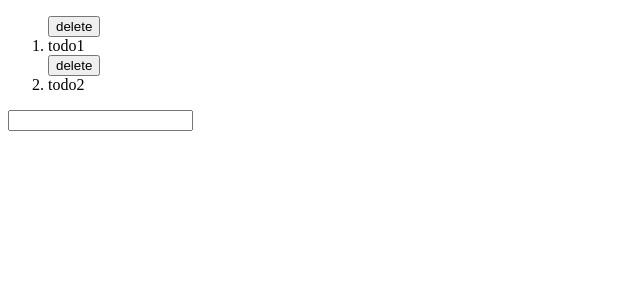
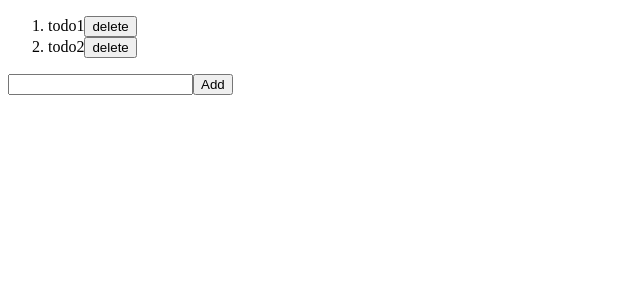
Before and after one commit to qkreltms/typescript-react-todolist, a React (Create React App) app: page / in a window 1280 px wide. Shown: the top 300 px of the page, without its empty margins (0-640 px from the left). Built offline with nearby package versions, Linux system fonts and the light colour scheme.

Commit message:
State, TSLint 사용해 기초적인 todo list 작성

```diff
--- a/package.json
+++ b/package.json
@@ -11,9 +11,10 @@
     "react": "^16.7.0",
     "react-dom": "^16.7.0",
     "react-scripts": "2.1.3",
-    "typescript": "3.2.4"
+    "typescript": "^3.2.4"
   },
   "scripts": {
+    "lint": "tslint -c tslint.json 'src/**/*.ts",
     "start": "react-scripts start",
     "build": "react-scripts build",
     "test": "react-scripts test",
@@ -30,6 +31,6 @@
     "not op_mini all"
   ],
   "devDependencies": {
-    "standard": "^12.0.1"
+    "tslint": "^5.12.1"
   }
 }
--- a/src/components/AddTodo.tsx
+++ b/src/components/AddTodo.tsx
@@ -1,11 +1,43 @@
-import React from 'react';
+import React from "react";
+import { ITodoModel } from "../models";
 
-const AddTodo: React.SFC<{}> = () => {
-    return (
-        <section>
-            <input></input>
-        </section>
-    )
+interface IProps {
+    addTodo: (todo: ITodoModel) => void;
 }
 
-export default AddTodo
+interface IState {
+    msg: string;
+}
+
+class AddTodo extends React.Component<IProps, IState> {
+    constructor(props: IProps) {
+        super(props);
+        this.state = {
+            msg: "",
+        };
+    }
+
+    public render() {
+        return (
+            <section>
+                <form onSubmit={this.handleOnsubmit}>
+                    <input type="text" onChange={this.setMsg} value={this.state.msg}></input>
+                    <button type="submit">Add</button>
+                </form>
+            </section>
+        );
+    }
+
+    private handleOnsubmit = (e: React.ChangeEvent<HTMLFormElement>) => {
+        e.preventDefault();
+        const newTodo = {id: Math.random(), msg: this.state.msg};
+        this.props.addTodo(newTodo);
+        this.setState({msg: ""});
+    }
+
+    private setMsg = (e: React.ChangeEvent<HTMLInputElement>) => {
+        this.setState({msg: e.target.value});
+    }
+}
+
+export default AddTodo;
--- a/src/components/App.tsx
+++ b/src/components/App.tsx
@@ -1,46 +1,25 @@
-import React, { Component } from 'react';
-import Header from './Header'
-import TodoList from './TodoList'
-import { TodoModel } from '../models'
+import React, { Component } from "react";
+import { ITodoModel } from "../models";
+import Header from "./Header";
+import TodoList from "./TodoList";
 
-interface Props {
-
+interface IState {
+  todos: ITodoModel[];
 }
 
-interface State {
-  todos: TodoModel[]
-}
-
-class App extends Component<Props, State> {
-  constructor(props: any) {
-    super(props)
+class App extends Component<{}, IState> {
+  constructor(Iprops: {}) {
+    super(Iprops);
 
     this.state = {
       todos: [
-        {id: 1, msg: 'todo1'},
-        {id: 2, msg: 'todo2'}
-      ]
-    }
+        {id: 1, msg: "todo1"},
+        {id: 2, msg: "todo2"},
+      ],
+    };
   }
 
-  private deleteTodo = (id: number) => {
-    const newTodo = this.state.todos.filter(todo => {
-      return todo.id !== id
-    })
-
-    this.setState({todos: newTodo})
-    console.log('deleteTodo')
-  }
-
-  private addTodo = (todo: TodoModel) => {
-    const newTodo = [...this.state.todos, todo]
-
-    this.setState({todos: newTodo})
-    console.log('addTodo')
-  }
-
-
-  render() {
+  public render() {
     return (
       <section className="App">
         <Header />
@@ -48,6 +27,19 @@ class App extends Component<Props, State> {
       </section>
     );
   }
+
+  private deleteTodo = (id: number) => {
+    const newTodo = this.state.todos.filter((todo) => {
+      return todo.id !== id;
+    });
+
+    this.setState({todos: newTodo});
+  }
+
+  private addTodo = (todo: ITodoModel) => {
+    const newTodo = [...this.state.todos, todo];
+    this.setState({todos: newTodo});
+  }
 }
 
 export default App;
--- a/src/components/TodoItem.tsx
+++ b/src/components/TodoItem.tsx
@@ -1,17 +1,19 @@
-import React from 'react';
-import { TodoModel } from '../models'
+import React from "react";
+import { ITodoModel } from "../models";
 
-interface Props {
-    todo: TodoModel
-    deleteTodo: (id: number) => void
+interface IProps {
+    todo: ITodoModel;
+    deleteTodo: (id: number) => void;
 }
 
-const TodoItem: React.SFC<Props> = (props) => {
+const TodoItem: React.SFC<IProps> = (props) => {
     return (
         <section>
-            <button onClick={() => props.deleteTodo}>delete</button><li>{props.todo.msg}</li>
+            <li>{props.todo.msg}
+                <button onClick={() => props.deleteTodo(props.todo.id)}>delete</button>
+            </li>
         </section>
-    )
-}
+    );
+};
 
-export default TodoItem
+export default TodoItem;
--- a/src/components/TodoList.tsx
+++ b/src/components/TodoList.tsx
@@ -1,31 +1,31 @@
-import React from 'react';
-import TodoItem from './TodoItem'
-import { TodoModel } from '../models'
-import AddTodo from './AddTodo'
+import React from "react";
+import { ITodoModel } from "../models";
+import AddTodo from "./AddTodo";
+import TodoItem from "./TodoItem";
 
-interface Props {
-    todos: TodoModel[]
-    deleteTodo: (id: number) => void
-    addTodo: (todo: TodoModel) => void
+interface IProps {
+    todos: ITodoModel[];
+    deleteTodo: (id: number) => void;
+    addTodo: (todo: ITodoModel) => void;
 }
 
-const TodoList: React.SFC<Props> = (props) => {
+const TodoList: React.SFC<IProps> = (props) => {
     const todos = props.todos.length ? (
-        props.todos.map(todo => {
-            return <TodoItem todo={todo} key={todo.id} deleteTodo={props.deleteTodo} />
+        props.todos.map((todo) => {
+            return <TodoItem todo={todo} key={todo.id} deleteTodo={props.deleteTodo} />;
         })
     ) : (
         <pre>Noting to do.</pre>
-    )
+    );
 
     return (
         <section>
             <ol>
                 {todos}
             </ol>
-            <AddTodo></AddTodo>
+            <AddTodo addTodo={props.addTodo}></AddTodo>
         </section>
-    )
-}
+    );
+};
 
-export default TodoList
+export default TodoList;
--- a/src/models/index.ts
+++ b/src/models/index.ts
@@ -1 +1 @@
-export * from './todo'
+export * from "./todo";
--- a/src/models/todo.ts
+++ b/src/models/todo.ts
@@ -1,4 +1,4 @@
-export interface TodoModel {
-    id: number
-    msg: string
+export interface ITodoModel {
+    id: number;
+    msg: string;
 }
```
Also changed, not shown: src/components/Header.tsx (+4 -4 lines), src/index.tsx (+5 -5 lines), tslint.json (added, +15 -0 lines), 2 other files (tests, documents, lock files or other folders).
